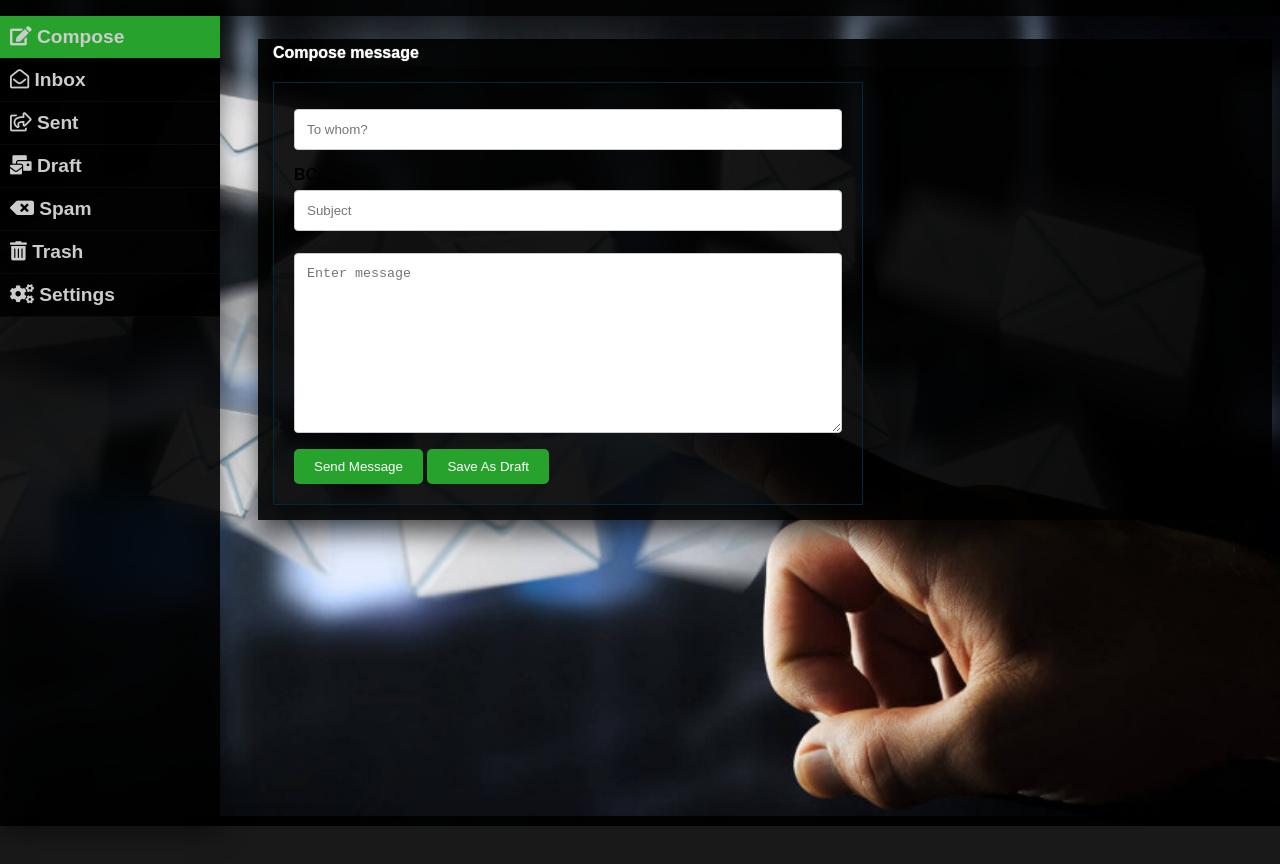
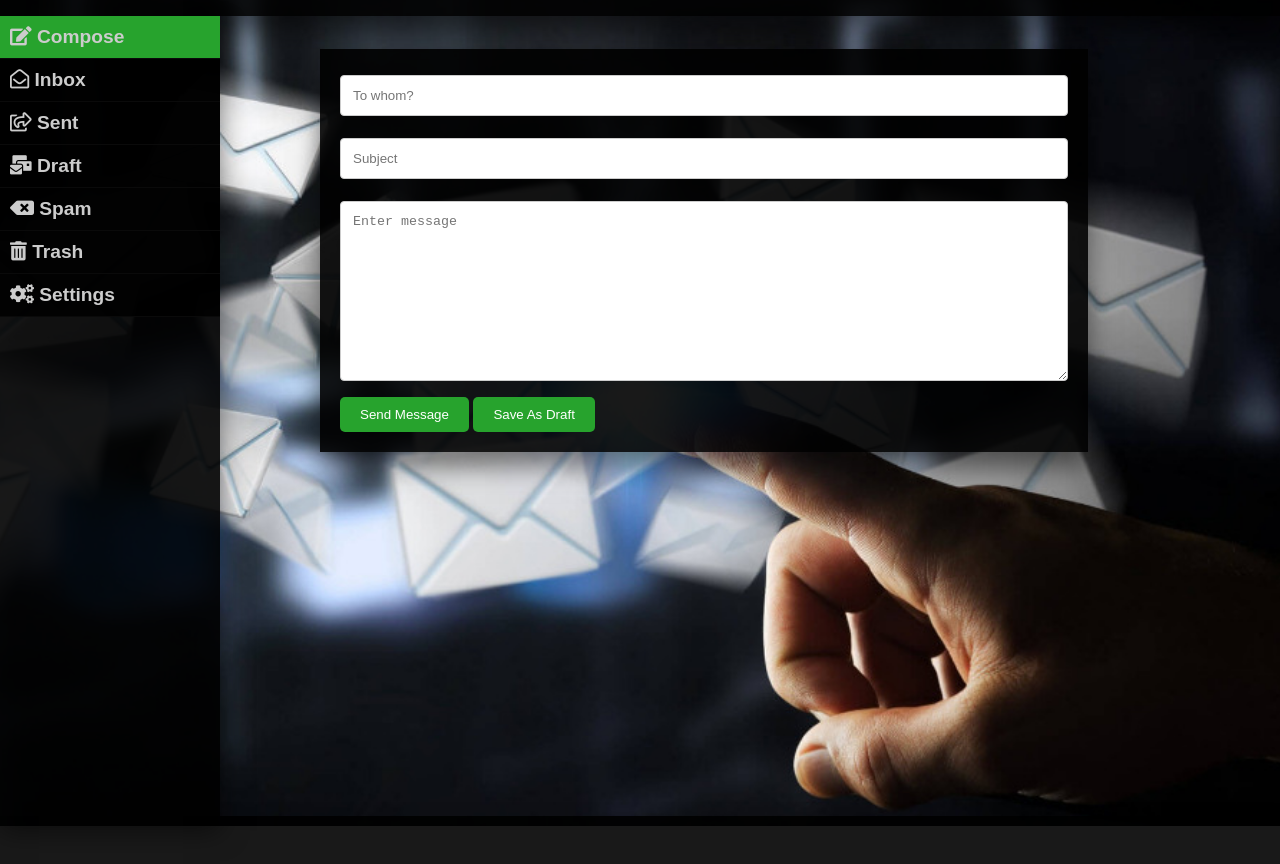
Before and after one commit to igwonobe/Epic-Mail, a plain HTML site: page dashboard.html in a window 1280 px wide. Both pictures are taken after a click on the link "Compose". Shown: the part 44-908 px from the top of the page. Drawn offline with Linux system fonts and the light colour scheme; a web font is replaced by a local one.

Commit message:
Modify UI design

```diff
--- a/css/global.css
+++ b/css/global.css
@@ -95,17 +95,21 @@ ul.nav li a:selected{
 	font-size: 0.73em;
 }
 .box{
-	margin-top: 15px;
+	margin-top: 25px;
 	color: #ffffff;
 	font-weight: bold;
 }
 .box .box-top{
 	color: #fff;
 	text-shadow: 0px 0px 1px #ddd;
-	background: rgba(0,0,0,.9);
-	box-shadow: 0 15px 25px rgba(0,0,0,.5);
+	/* background: rgba(0,0,0,.9);
+	box-shadow: 0 15px 25px rgba(0,0,0,.5); */
 	padding: 5px;
 	padding-left: 15px;
+	width: 30%;
+	position: absolute;
+	margin-bottom: 100px;
+	/* padding-bottom: 30px; */
 }
 .box .box-panel{
 	padding: 15px;
@@ -165,12 +169,15 @@ td,a{
 } */
 .form-box{
 	width: 60%;
-	border: 1px solid #01293b;
-	text-align: left;
+	/* border: 1px solid #01293b; */
+	/* text-align: center; */
 	padding: 20px;
 	padding-top: 20px;
 	box-sizing: border-box;
 	box-shadow: 0 15px 25px rgba(0,0,0,.5);
+	background: rgba(0,0,0,.9);
+	position: absolute;
+	left: 25%;
 }
 .form-box input[type=text], select, textarea {
   width: 100%;
@@ -205,7 +212,8 @@ td,a{
 }
 .form-box .bc-btn{
 	text-decoration: none;
-	color: black;
+	color: #ffffff;
+	text-align: left;
 }
 .form-box .bc-hidden{
 	display: none;
--- a/dashboard.html
+++ b/dashboard.html
@@ -79,8 +79,6 @@
             </div>
             <!-- Read Message -->
             <div class="box" id="read-msg-box">
-                <!-- <div class="box-top">Compose message</div> -->
-                <div class="box-panel">
                     <div class="form-box">
                             <input type="text" name="towhom" placeholder="sender@sender.com" disabled>
                             <textarea name="message" placeholder="This is Andela " disabled></textarea>
@@ -88,7 +86,9 @@
                             <input type="submit" name="send" value="Reply Message" onclick="replyMsg()" id="reply">
                             <input type="submit" name="send" value="Delete">
                         </div>
-                </div>
+                        <!-- <div class="box-panel">
+
+                        </div> -->
             </div>
             <!-- Sent content -->
             <div class="box" id="send-box">
@@ -176,23 +176,24 @@
             </div>
             <!-- Compose content -->
             <div class="box" id="compose-box">
-                <div class="box-top">Compose message</div>
-                <div class="box-panel">
+                <!-- <div class="box-top">Compose message</div> -->
                 <div class="form-box">
                         <input type="text" name="towhom" placeholder="To whom?" required="">
-                        <a href="#" class="bc-btn" onclick="bcBtn()" id="bc-btn">BC</a>
+                        <!-- <a href="#" class="bc-btn" onclick="bcBtn()" id="bc-btn">BC</a>
                         <input type="text" name="bc" class="bc-hidden" id="bc-hidden" placeholder="To whom?"
-                            required="">
+                            required=""> -->
                         <input type="text" name="subject" placeholder="Subject" required="">
                         <textarea name="message" placeholder="Enter message"></textarea>
                         <input type="submit" name="send" value="Send Message">
                         <input type="submit" name="send" value="Save As Draft">
                     </div>
-                </div>
+                <!-- <div class="box-panel">
+
+                </div> -->
             </div>
             <!-- setting box -->
             <div class="box" id="setting-box">
-                <div class="box-top">Settings</div>
+                <div class="box-top">Settings</div><br>
                 <div class="box-panel">
                     <button class="setting-btn" type="submit" id="" onclick="changePassword()">Change Password</button>
                     <button class="setting-btn" type="button" id="" onclick="uploadPicture()">Upload Picture</button>
@@ -200,7 +201,7 @@
             </div>
              <!-- Change Password content -->
              <div class="box" id="password-box">
-                    <div class="box-panel">
+                    <!-- <div class="box-panel"> -->
                         <div class="form-box">
                             <input type="text" name="towhom" placeholder="Old Password" required="">
                             <input type="text" name="bc" placeholder="New Password" required="">
@@ -208,7 +209,7 @@
                             <input type="submit" name="send" value="Change Password">
                             <!-- <input type="submit" name="send" value="Save As Draft"> -->
                         </div>
-                    </div>
+                    <!-- </div> -->
                 </div>
                  <!-- Upload Picture content -->
              <div class="box" id="upload-box">
```
Lines whose indentation alone changed are shown as unchanged.
